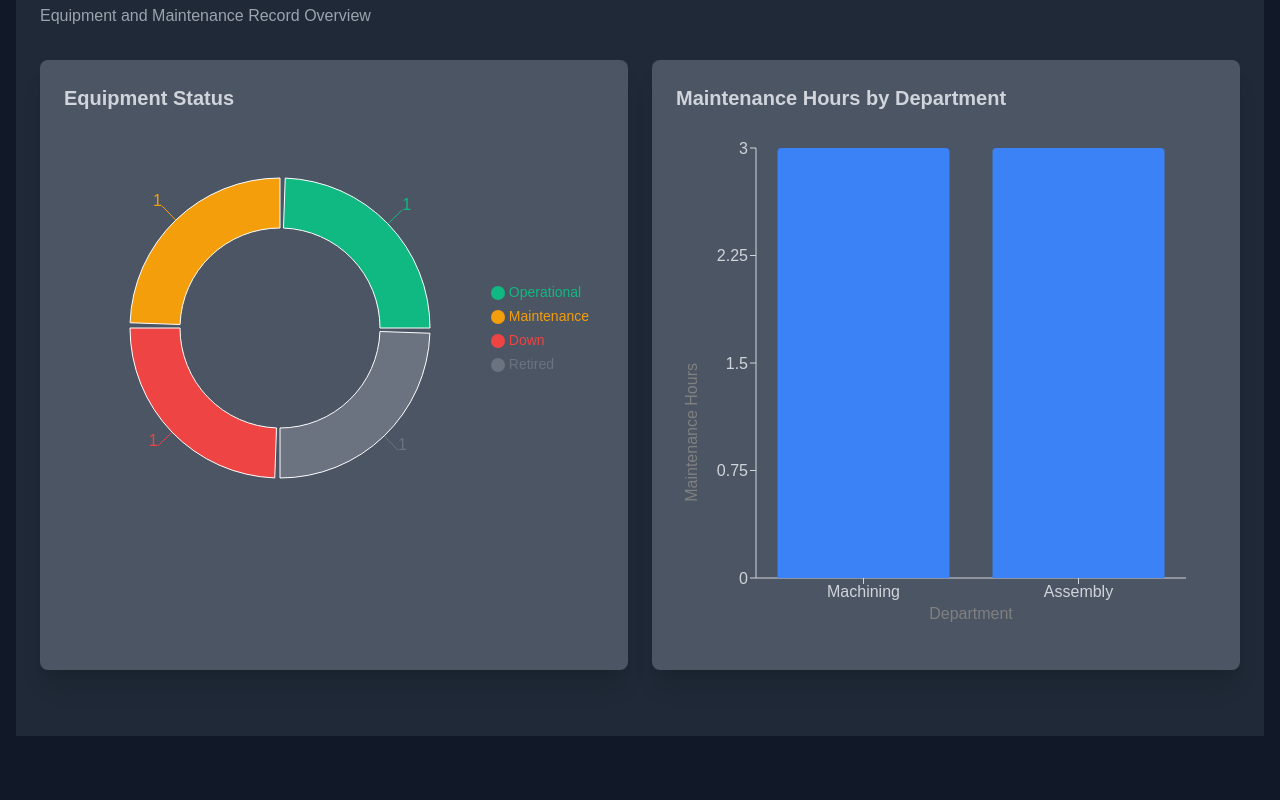
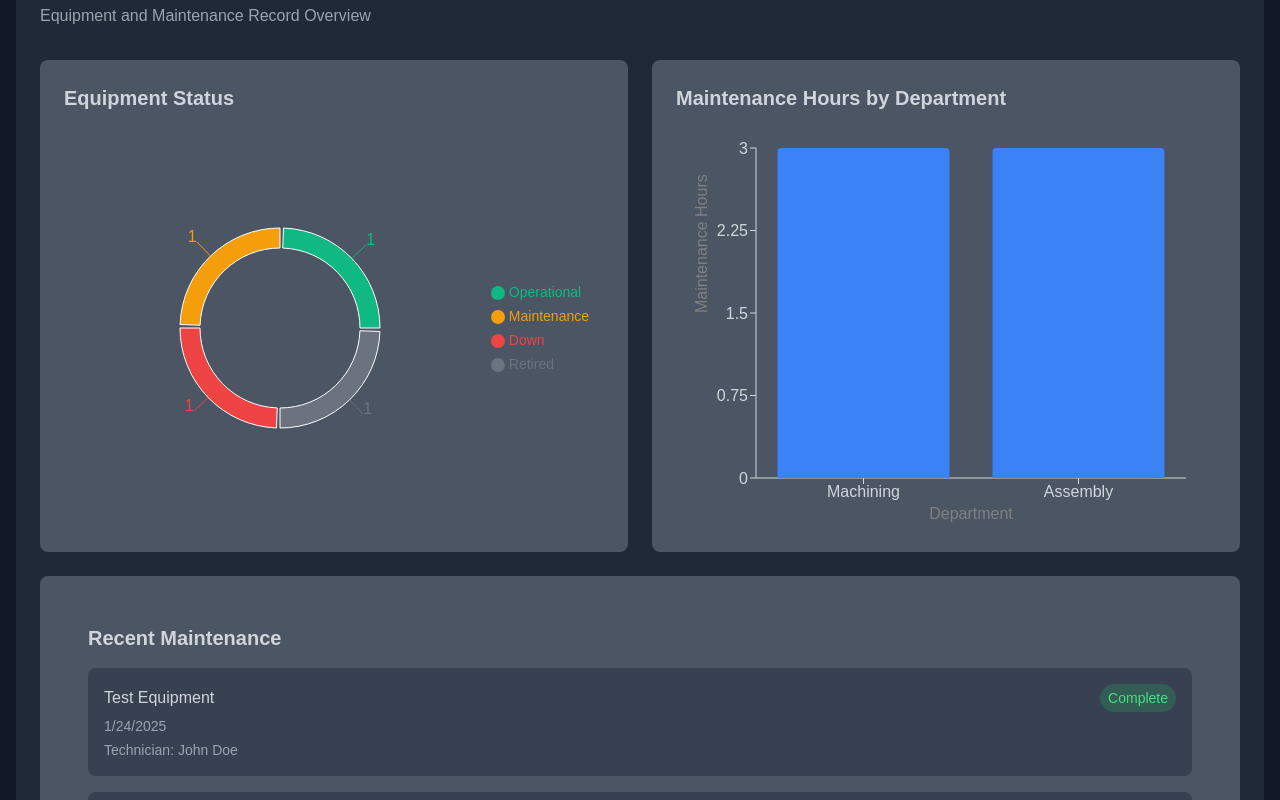
Before and after one commit to s3lven/maintenance-tracker, a Next.js app: page / in a window 1280 px wide. Shown: the part 1820-2620 px from the top of the page. Before the commit the page ends 2588 px from the top, so only its background shows below. Built offline with nearby package versions, Linux system fonts and the light colour scheme.

Commit message:
feat: added maintenance log feature using sorting and filtering

```diff
--- a/components/dashboard.tsx
+++ b/components/dashboard.tsx
@@ -1,15 +1,14 @@
-// EquipmentDashboard.tsx
-"use client";
 import { Equipment, MaintenanceRecord } from "@/types";
 import EquipmentStatusChart from "./equipment/equipment-chart";
 import { MaintenanceBarChart } from "./dashboard/maintenance-record-chart";
+import { MaintenanceLog } from "./dashboard/maintenance-log";
 
 export const Dashboard = ({
   equipment,
-  maintenanceRecords
+  maintenanceRecords,
 }: {
   equipment: Equipment[];
-  maintenanceRecords: MaintenanceRecord[]
+  maintenanceRecords: MaintenanceRecord[];
 }) => {
   return (
     <div className="min-h-screen w-full bg-gray-800 text-gray-300 p-6 flex flex-col">
@@ -17,31 +16,31 @@ export const Dashboard = ({
       <header className="mb-8">
         <h1 className="text-3xl font-bold">Dashboard</h1>
         <p className="text-gray-400 mt-2">
-         Equipment and Maintenance Record Overview
+          Equipment and Maintenance Record Overview
         </p>
       </header>
 
       {/* Chart Grid */}
       <div className="grid grid-cols-1 md:grid-cols-2 gap-6 flex-1">
         {/* Pie Chart Card */}
-        <div className="bg-gray-600 rounded-lg p-6 shadow-xl">
+        <div className="bg-gray-600 rounded-lg p-6">
           <h2 className="text-xl font-semibold mb-4">Equipment Status</h2>
-          <div className="h-[300px]">
-            <EquipmentStatusChart equipment={equipment} />
-          </div>
+          <EquipmentStatusChart equipment={equipment} />
         </div>
 
         {/* Bar Chart Card */}
-        <div className="bg-gray-600 rounded-lg p-6 shadow-xl">
-          <h2 className="text-xl font-semibold mb-4">Maintenance Hours by Department</h2>
+        <div className="bg-gray-600 rounded-lg p-6">
+          <h2 className="text-xl font-semibold mb-4">
+            Maintenance Hours by Department
+          </h2>
           <MaintenanceBarChart
             equipment={equipment}
             maintenanceRecords={maintenanceRecords}
           />
         </div>
 
-        <div>
-
+        <div className="bg-gray-600 rounded-lg p-6 col-span-2">
+          <MaintenanceLog maintenanceRecords={maintenanceRecords} />
         </div>
       </div>
     </div>
--- /dev/null
+++ b/components/dashboard/maintenance-log.tsx
@@ -0,0 +1,53 @@
+"use client";
+import { MaintenanceRecord } from "@/types";
+
+interface MaintenanceLogProps {
+  maintenanceRecords: MaintenanceRecord[];
+}
+
+export const MaintenanceLog = ({ maintenanceRecords }: MaintenanceLogProps) => {
+  // Sort records by date and take the most recent 5
+  const recentRecords = maintenanceRecords
+    .sort((a, b) => new Date(b.date).getTime() - new Date(a.date).getTime())
+    .slice(0, 5);
+
+  return (
+    <div className="bg-gray-600 rounded-lg p-6">
+      <h2 className="text-xl font-semibold mb-4">Recent Maintenance</h2>
+      <div className="space-y-4">
+        {recentRecords.length > 0 ? (
+          recentRecords.map((record) => (
+            <div key={record.id} className="p-4 bg-gray-700 rounded-lg">
+              <div className="flex justify-between items-center">
+                <h3 className="font-medium text-gray-300">
+                  {record.equipmentId}
+                </h3>
+                <span
+                  className={`text-sm px-2 py-1 rounded-full ${
+                    record.completionStatus === "Complete"
+                      ? "bg-green-500/20 text-green-400"
+                      : record.completionStatus === "Incomplete"
+                      ? "bg-yellow-500/20 text-yellow-400"
+                      : "bg-red-500/20 text-red-400"
+                  }`}
+                >
+                  {record.completionStatus}
+                </span>
+              </div>
+              <p className="text-sm text-gray-400 mt-1">
+                {new Date(record.date).toLocaleDateString()}
+              </p>
+              <p className="text-sm text-gray-400 mt-1">
+                Technician: {record.technician}
+              </p>
+            </div>
+          ))
+        ) : (
+          <div className="p-4 bg-gray-700 rounded-lg text-gray-400 text-center">
+            No recent maintenance records found.
+          </div>
+        )}
+      </div>
+    </div>
+  );
+};
--- a/components/dashboard/maintenance-record-chart.tsx
+++ b/components/dashboard/maintenance-record-chart.tsx
@@ -43,7 +43,7 @@ export function MaintenanceBarChart({
   console.log("Chart Data:", chartData);
 
   return (
-    <div className="h-[500px]">
+    <div className="h-[400px] w-full">
       <ResponsiveContainer width="100%" height="100%">
         <BarChart
           data={chartData}
@@ -51,7 +51,7 @@ export function MaintenanceBarChart({
         >
           <XAxis
             dataKey="department"
-            stroke="#d1d5db" // gray-300
+            stroke="#d1d5db"
             tick={{ fill: "#d1d5db" }}
           >
             <Label
@@ -67,8 +67,8 @@ export function MaintenanceBarChart({
             label={{
               value: "Maintenance Hours",
               angle: -90,
-              position: "left",
-              color: "#d1d5db"
+              position: "insideLeft",
+              color: "#d1d5db",
             }}
           />
           <Tooltip
--- a/components/equipment/equipment-chart.tsx
+++ b/components/equipment/equipment-chart.tsx
@@ -36,11 +36,11 @@ const EquipmentStatusChart = ({ equipment }: { equipment: Equipment[] }) => {
   return (
     <div className="h-[400px] w-full">
       <ResponsiveContainer width="100%" height="100%">
-        <PieChart >
+        <PieChart>
           <Pie
             data={chartData}
-            innerRadius={100}
-            outerRadius={150}
+            innerRadius={80}
+            outerRadius={100}
             paddingAngle={2}
             dataKey="value"
             label
--- a/package.json
+++ b/package.json
@@ -10,6 +10,7 @@
     "tests:e2e": "playwright test"
   },
   "dependencies": {
+    "@radix-ui/react-scroll-area": "^1.2.2",
     "@tanstack/react-table": "^8.20.6",
     "immer": "^10.1.1",
     "lucide-react": "^0.474.0",
```
Also changed, not shown: 1 other file (tests, documents, lock files or other folders).
